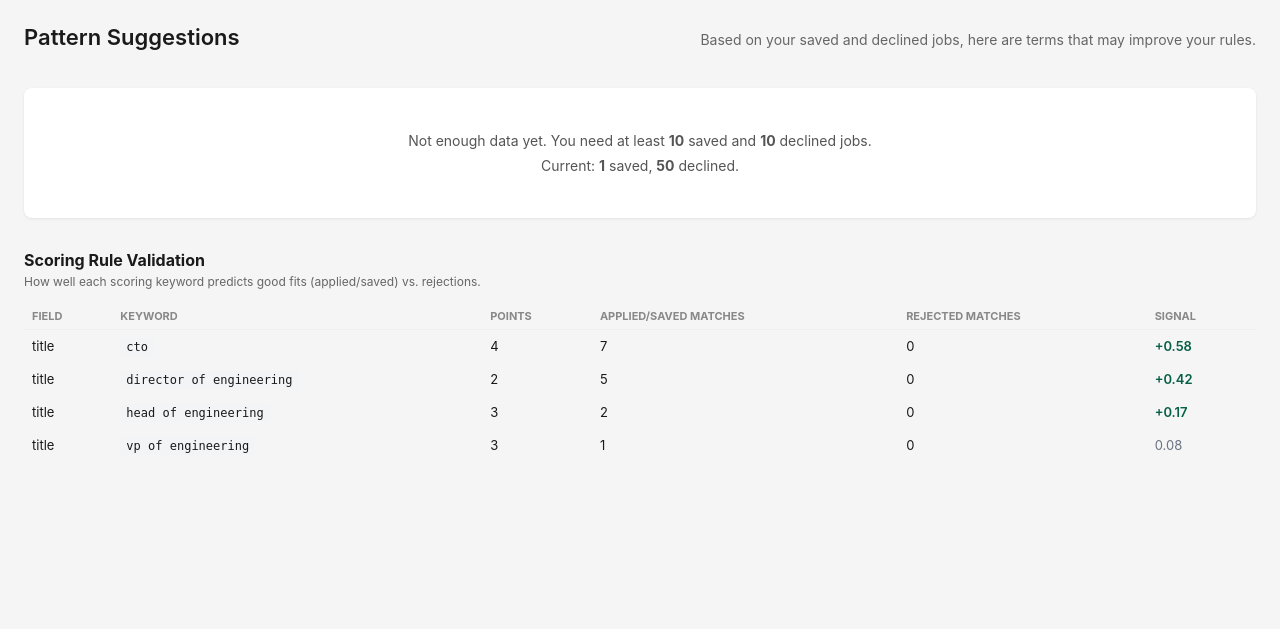
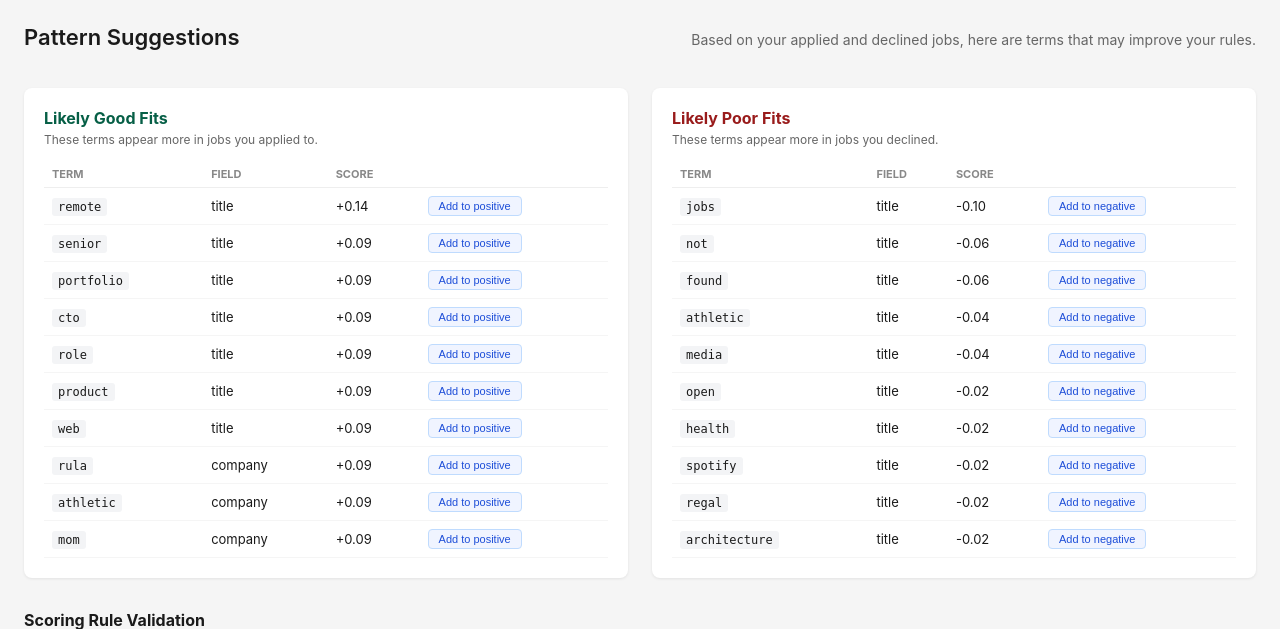
Before and after one commit to oligray/JobFinder, a Flask app: page /patterns in a window 1280 px wide. Shown: the part 48-677 px from the top of the page. Before the commit the page ends 501 px from the top, so only its background shows below. Run offline with Flask 3, Linux system fonts and the light colour scheme; data comes from the database, SQL or seed files in the repository.

Commit message:
fix: changed recomendations to use Applied status not Saved

```diff
--- a/jobfinder/app.py
+++ b/jobfinder/app.py
@@ -6,10 +6,10 @@ from flask import Flask, redirect, render_template, request, url_for, jsonify, f
 
 from .database import (
     get_connection, init_db, migrate_db, get_job, get_jobs, update_job_status,
-    update_job_notes, update_job_snapshot, get_jobs_for_pattern_analysis,
-    record_search_run, upsert_job
+    update_job_notes, update_job_snapshot, update_job_description,
+    get_jobs_for_pattern_analysis, record_search_run, upsert_job
 )
-from .date_scraper import fetch_html, _extract_from_json_ld, _extract_description
+from .date_scraper import fetch_html, _extract_from_json_ld, _extract_description, extract_description_html
 from .rules import load_rules, save_rules, apply_rules
 from .patterns import analyze_patterns
 from .scoring import score_job, validate_scoring
@@ -54,7 +54,7 @@ def create_app(db_path: str = "jobs.db", rules_path: str = "rules.yaml",
                 job_dict["exclude_reason"] = reason
                 excluded.append(job_dict)
 
-        passing.sort(key=lambda j: j["score"], reverse=True)
+        passing.sort(key=lambda j: ((j["first_seen"] or "")[:10], j["score"]), reverse=True)
 
         return render_template(
             "index.html",
@@ -119,9 +119,9 @@ def create_app(db_path: str = "jobs.db", rules_path: str = "rules.yaml",
         threshold = rules.get("pattern_suggestion_threshold", 10)
         jobs = [dict(j) for j in get_jobs_for_pattern_analysis(conn)]
 
-        saved_count = sum(1 for j in jobs if j["status"] == "saved")
+        applied_count = sum(1 for j in jobs if j["status"] == "applied")
         declined_count = sum(1 for j in jobs if j["status"] == "declined")
-        has_enough = saved_count >= threshold and declined_count >= threshold
+        has_enough = applied_count >= threshold and declined_count >= threshold
 
         suggestions = analyze_patterns(jobs, rules) if has_enough else None
 
@@ -136,7 +136,7 @@ def create_app(db_path: str = "jobs.db", rules_path: str = "rules.yaml",
         return render_template(
             "patterns.html",
             suggestions=suggestions,
-            saved_count=saved_count,
+            applied_count=applied_count,
             declined_count=declined_count,
             threshold=threshold,
             scoring_validation=scoring_validation,
@@ -239,11 +239,17 @@ def create_app(db_path: str = "jobs.db", rules_path: str = "rules.yaml",
                 raw = f.read()
             soup = BeautifulSoup(raw, "html.parser")
             extracted = _extract_from_json_ld(soup)
-            description = extracted.get("description") or _extract_description(soup) or description
+            description = (
+                extracted.get("description")
+                or extract_description_html(soup)
+                or _extract_description(soup)
+                or description
+            )
         return render_template("snapshot_viewer.html", job=dict(job), description=description)
 
     @app.route("/jobs/<int:job_id>/refetch", methods=["POST"])
     def job_refetch(job_id):
+        from bs4 import BeautifulSoup
         conn = get_conn()
         job = get_job(conn, job_id)
         if not job:
@@ -257,6 +263,13 @@ def create_app(db_path: str = "jobs.db", rules_path: str = "rules.yaml",
         with open(path, "w", encoding="utf-8") as f:
             f.write(html)
         update_job_snapshot(conn, job_id, datetime.now(timezone.utc).isoformat())
+
+        soup = BeautifulSoup(html, "html.parser")
+        extracted = _extract_from_json_ld(soup)
+        description = extracted.get("description") or _extract_description(soup)
+        if description and not job["description"]:
+            update_job_description(conn, job_id, description)
+
         flash("Snapshot updated.")
         return redirect(url_for("job_detail", job_id=job_id))
 
--- a/jobfinder/patterns.py
+++ b/jobfinder/patterns.py
@@ -14,7 +14,7 @@ def analyze_patterns(jobs: list[dict], existing_rules: dict, top_n: int = 10) ->
     Returns {"positive_suggestions": [...], "negative_suggestions": [...]}
     or {"positive_suggestions": [], "negative_suggestions": []} if insufficient data.
     """
-    positives = [j for j in jobs if j.get("status") == "saved"]
+    positives = [j for j in jobs if j.get("status") == "applied"]
     negatives = [j for j in jobs if j.get("status") == "declined"]
 
     if not positives or not negatives:
--- a/templates/patterns.html
+++ b/templates/patterns.html
@@ -3,19 +3,19 @@
 {% block content %}
 <div class="page-header">
   <h1>Pattern Suggestions</h1>
-  <p class="subtitle">Based on your saved and declined jobs, here are terms that may improve your rules.</p>
+  <p class="subtitle">Based on your applied and declined jobs, here are terms that may improve your rules.</p>
 </div>
 
 {% if suggestions is none %}
 <div class="not-enough">
-  <p>Not enough data yet. You need at least <strong>{{ threshold }}</strong> saved and <strong>{{ threshold }}</strong> declined jobs.</p>
-  <p>Current: <strong>{{ saved_count }}</strong> saved, <strong>{{ declined_count }}</strong> declined.</p>
+  <p>Not enough data yet. You need at least <strong>{{ threshold }}</strong> applied and <strong>{{ threshold }}</strong> declined jobs.</p>
+  <p>Current: <strong>{{ applied_count }}</strong> applied, <strong>{{ declined_count }}</strong> declined.</p>
 </div>
 {% else %}
 <div class="patterns-grid">
   <div class="patterns-col">
     <h2 class="label-positive">Likely Good Fits</h2>
-    <p class="col-subtitle">These terms appear more in jobs you saved.</p>
+    <p class="col-subtitle">These terms appear more in jobs you applied to.</p>
     {% if suggestions.positive_suggestions %}
     <table class="pattern-table">
       <thead><tr><th>Term</th><th>Field</th><th>Score</th><th></th></tr></thead>
```
